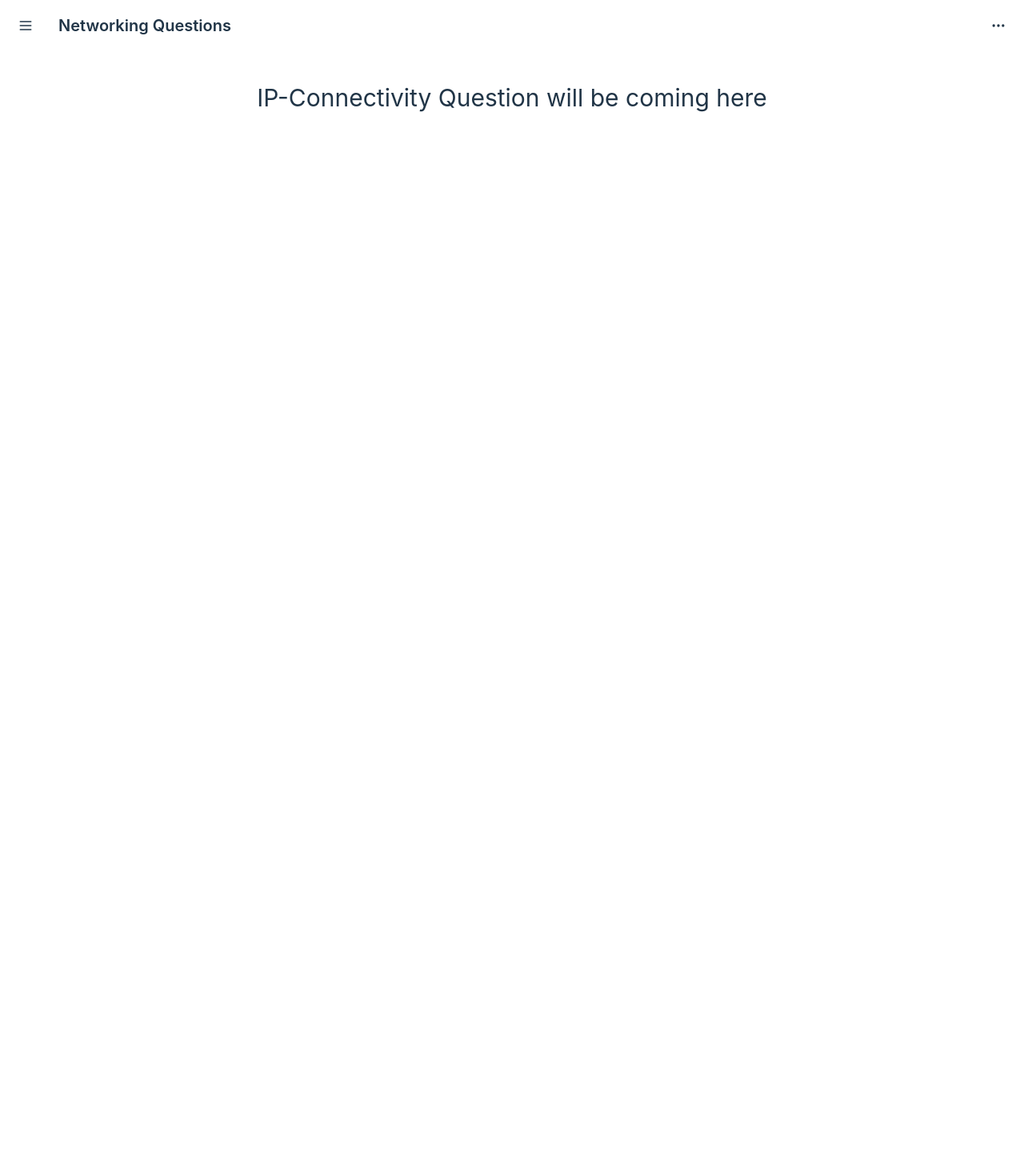
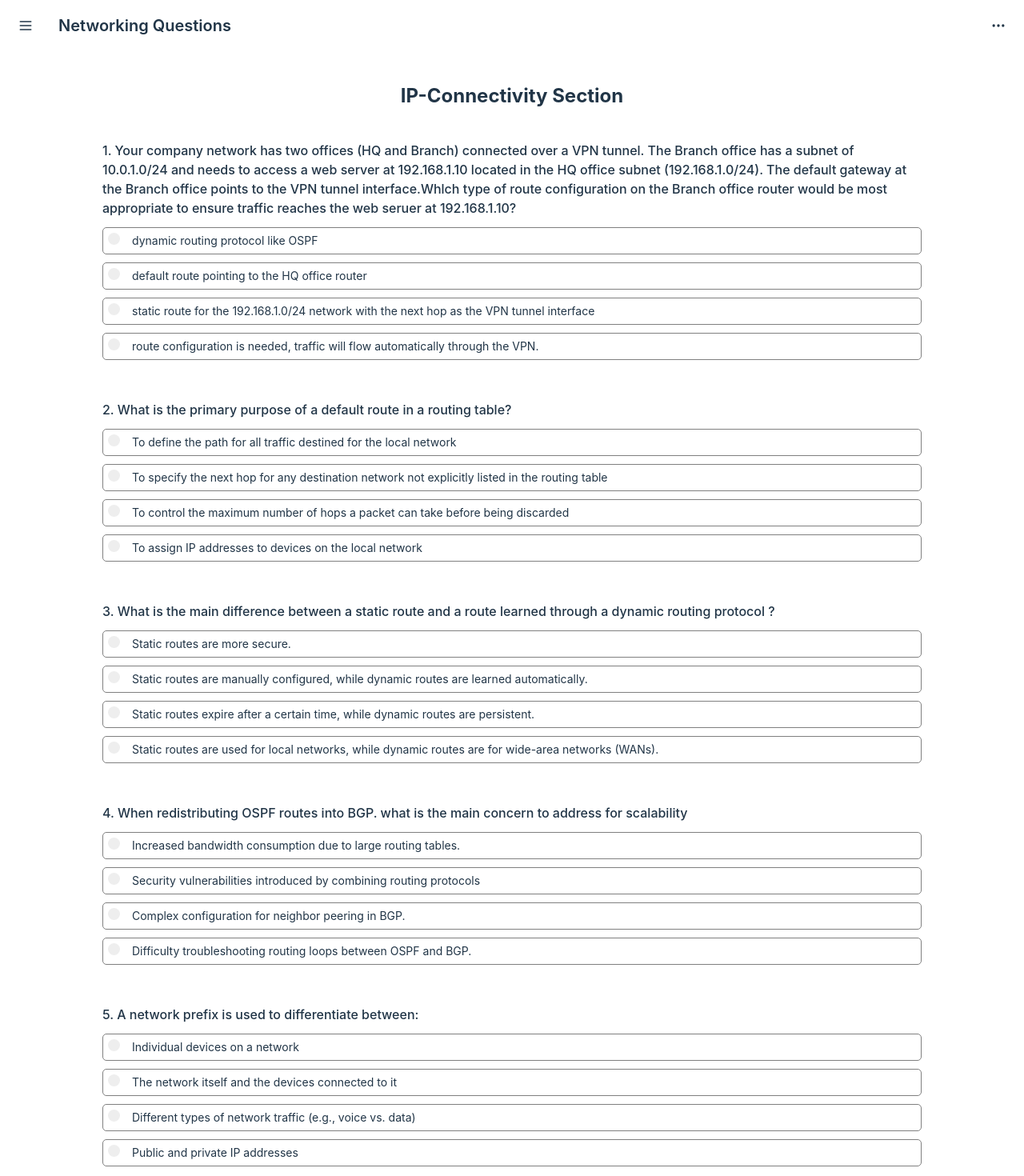
Before and after one commit to Jagdeesh-SDE/chelli_ntwk_question-paper, a React (Vite) app: page /ip-connectivity in a window 1280 px wide. Shown: the top 1470 px of the page at 80% size. Before the commit the page ends 904 px from the top, so only its background shows below. Built offline with nearby package versions, Linux system fonts and the light colour scheme.

Commit message:
added logic to reduce manual work for writing question and also added 5 questions in IP-connectivity

```diff
--- a/src/App.jsx
+++ b/src/App.jsx
@@ -2,6 +2,9 @@ import { BrowserRouter, Route, Routes } from "react-router-dom";
 import "./App.css";
 import MCQ from "./components/MCQ";
 import Navbar from "./components/Navbar/Navbar";
+import OutputJson from "./utils/OutputJson";
+import { questions } from "./utils/data";
+import { IPConnectivity } from "./utils/IP-Connectivity";
 
 function App() {
   return (
@@ -13,7 +16,10 @@ function App() {
             path="/"
             element={
               <section className="mx-auto w-[80%] min-h-[100vh]">
-                <MCQ />
+                <h1 className="text-2xl font-bold mb-10">
+                  Network Fundamentals Section
+                </h1>
+                <MCQ questions={questions} />
               </section>
             }
           ></Route>
@@ -21,12 +27,14 @@ function App() {
             path="/ip-connectivity"
             element={
               <section className="mx-auto w-[80%] min-h-[100vh]">
-                <h1 className="text-3xl">
-                  IP-Connectivity Question will be coming here
+                <h1 className="text-2xl font-bold mb-10">
+                  IP-Connectivity Section
                 </h1>
+                <MCQ questions={IPConnectivity} />
               </section>
             }
           ></Route>
+          <Route path="/formatter" element={<OutputJson />}></Route>
         </Routes>
       </BrowserRouter>
     </>
--- a/src/components/MCQ.jsx
+++ b/src/components/MCQ.jsx
@@ -1,8 +1,7 @@
 import "./MCQ.css";
 import Options from "./Options";
-import { questions } from "../utils/data";
 
-function MCQ() {
+function MCQ({ questions }) {
   return (
     <>
       {questions.map((eachQuestion, i) => (
--- /dev/null
+++ b/src/utils/IP-Connectivity.js
@@ -0,0 +1,64 @@
+export const IPConnectivity = [
+  {
+    id: 1,
+    question:
+      "Your company network has two offices (HQ and Branch) connected over a VPN tunnel. The Branch office has a subnet of 10.0.1.0/24 and needs to access a web server at 192.168.1.10 located in the HQ office subnet (192.168.1.0/24). The default gateway at the Branch office points to the VPN tunnel interface.Whlch type of route configuration on the Branch office router would be most appropriate to ensure traffic reaches the web seruer at 192.168.1.10?",
+    options: [
+      "dynamic routing protocol like OSPF",
+      "default route pointing to the HQ office router",
+      "static route for the 192.168.1.0/24 network with the next hop as the VPN tunnel interface",
+      "route configuration is needed, traffic will flow automatically through the VPN.",
+    ],
+    answer:
+      "static route for the 192.168.1.0/24 network with the next hop as the VPN tunnel interface",
+  },
+  {
+    id: 2,
+    question:
+      "What is the primary purpose of a default route in a routing table?",
+    options: [
+      "To define the path for all traffic destined for the local network",
+      "To specify the next hop for any destination network not explicitly listed in the routing table",
+      "To control the maximum number of hops a packet can take before being discarded",
+      "To assign IP addresses to devices on the local network",
+    ],
+    answer:
+      "To specify the next hop for any destination network not explicitly listed in the routing table",
+  },
+  {
+    id: 3,
+    question:
+      "What is the main difference between a static route and a route learned through a dynamic routing protocol ?",
+    options: [
+      "Static routes are more secure.",
+      "Static routes are manually configured, while dynamic routes are learned automatically.",
+      "Static routes expire after a certain time, while dynamic routes are persistent.",
+      "Static routes are used for local networks, while dynamic routes are for wide-area networks (WANs).",
+    ],
+    answer:
+      "Static routes are manually configured, while dynamic routes are learned automatically.",
+  },
+  {
+    id: 4,
+    question:
+      "When redistributing OSPF routes into BGP. what is the main concern to address for scalability",
+    options: [
+      "Increased bandwidth consumption due to large routing tables.",
+      "Security vulnerabilities introduced by combining routing protocols",
+      "Complex configuration for neighbor peering in BGP.",
+      "Difficulty troubleshooting routing loops between OSPF and BGP.",
+    ],
+    answer: "Increased bandwidth consumption due to large routing tables.",
+  },
+  {
+    id: 5,
+    question: "A network prefix is used to differentiate between:",
+    options: [
+      "Individual devices on a network",
+      "The network itself and the devices connected to it",
+      "Different types of network traffic (e.g., voice vs. data)",
+      "Public and private IP addresses",
+    ],
+    answer: "The network itself and the devices connected to it",
+  },
+];
--- /dev/null
+++ b/src/utils/OutputJson.jsx
@@ -0,0 +1,31 @@
+import { questionData } from "./questionData";
+
+const formatQuestion = {
+  id: 1,
+  question: questionData[0],
+  options: [questionData[1], questionData[2], questionData[3], questionData[4]],
+  answer: questionData[5],
+};
+
+const x = {
+  id: 1,
+  question: "A network prefix is used to differentiate between:",
+  options: [
+    "Individual devices on a network",
+    "The network itself and the devices connected to it",
+    "Different types of network traffic (e.g., voice vs. data)",
+    "Public and private IP addresses",
+  ],
+  answer: "The network itself and the devices connected to it",
+};
+
+function OutputJson() {
+  return (
+    <div>
+      {JSON.stringify(formatQuestion)}
+
+      {/* h1{text-$}*20 */}
+    </div>
+  );
+}
+export default OutputJson;
--- /dev/null
+++ b/src/utils/questionData.js
@@ -0,0 +1,8 @@
+export const questionData = [
+  "A network prefix is used to differentiate between:",
+  "Individual devices on a network",
+  "The network itself and the devices connected to it",
+  "Different types of network traffic (e.g., voice vs. data)",
+  "Public and private IP addresses",
+  "The network itself and the devices connected to it",
+];
```
